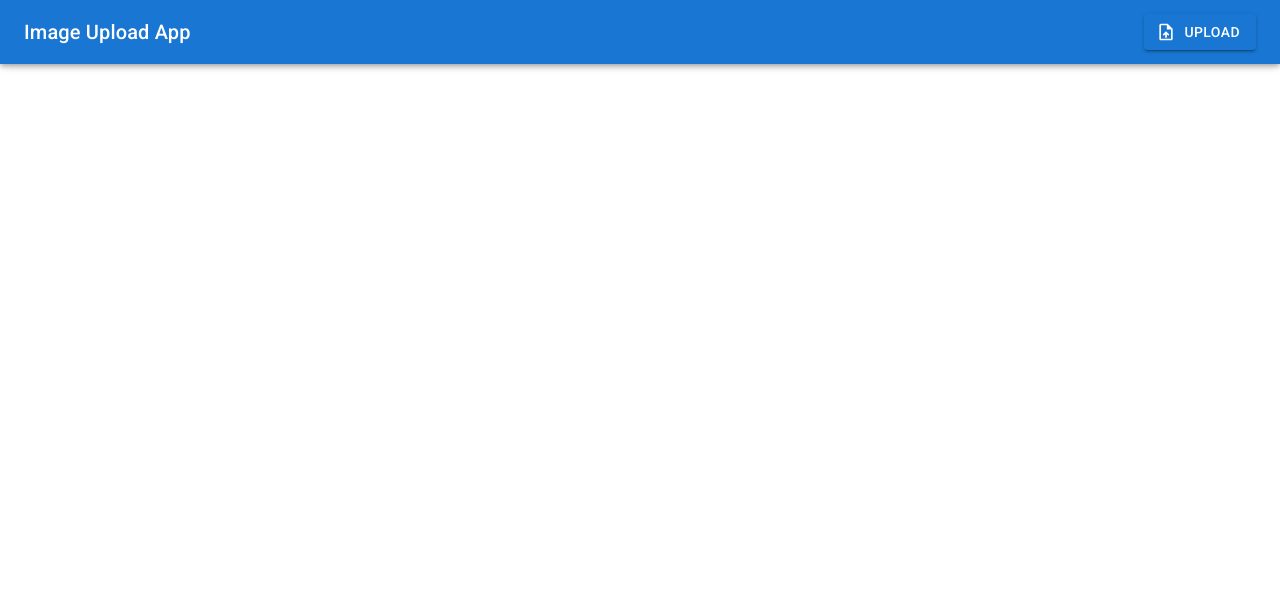
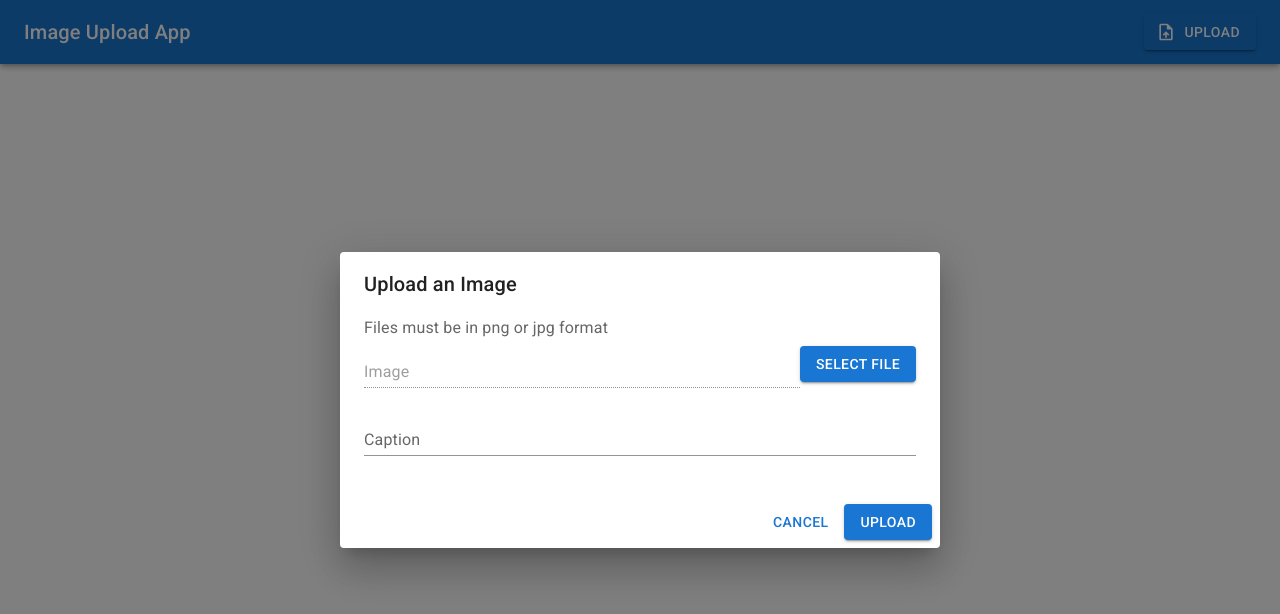
Before and after one commit to saraace/BCBS-Take-Home-Project, a React (Create React App) app: page / in a window 1280 px wide. Both pictures are taken after a click on the button "UPLOAD". Shown: the top 614 px of the page. Built offline with nearby package versions, Linux system fonts and the light colour scheme.

Commit message:
Created upload modal

```diff
--- a/src/components/TopBar/TopBar.tsx
+++ b/src/components/TopBar/TopBar.tsx
@@ -1,17 +1,26 @@
 import { AppBar, Button, Toolbar, Typography } from "@mui/material";
 import UploadIcon from "@mui/icons-material/UploadFile";
+import { useState } from "react";
+import UploadModal from "../UploadModal/UploadModal";
 
-const TopBar = () => (
+const TopBar = () => {
+	const [modalOpen, setModalOpen] = useState<boolean>(false);
+
+	const toggleModal = () => setModalOpen((modalOpen) => !modalOpen);
+
+	return (
 		<AppBar position="fixed">
 			<Toolbar>
 				<Typography variant="h6" component="div" sx={{ flexGrow: 1 }}>
 					Image Upload App
 				</Typography>
-			<Button variant="contained" startIcon={<UploadIcon />}>
+				<Button variant="contained" startIcon={<UploadIcon />} onClick={toggleModal}>
 					Upload
 				</Button>
 			</Toolbar>
+			<UploadModal open={modalOpen} handleClose={toggleModal} />
 		</AppBar>
 	);
+};
 
 export default TopBar;
--- /dev/null
+++ b/src/components/UploadModal/UploadModal.styles.tsx
@@ -0,0 +1,7 @@
+import styled from "@emotion/styled";
+
+export const FormField = styled.div`
+	display: flex;
+	align-items: center;
+	margin: 0 0 20px;
+`;
--- /dev/null
+++ b/src/components/UploadModal/UploadModal.tsx
@@ -0,0 +1,50 @@
+import { ChangeEvent, useState } from "react";
+import { Button, Dialog, DialogActions, DialogContent, DialogContentText, DialogTitle, TextField } from "@mui/material";
+import { Box } from "@mui/system";
+import { FormField } from "./UploadModal.styles";
+
+interface UploadModalProps {
+	open: boolean;
+	handleClose: () => void;
+}
+
+const UploadModal: React.FC<UploadModalProps> = ({ open, handleClose }) => {
+	const [image, setImage] = useState<File>();
+
+	const onImageSelect = (e: ChangeEvent<HTMLInputElement>) => {
+		if (e.target.files && e.target.files.length > 0) {
+			setImage(e.target.files[0]);
+		}
+	};
+
+	return (
+		<Dialog open={open} onClose={handleClose} maxWidth="sm" fullWidth>
+			<DialogTitle>Upload an Image</DialogTitle>
+			<DialogContent>
+				<DialogContentText>Files must be in png or jpg format</DialogContentText>
+				<FormField>
+					<Box sx={{ flexGrow: 1 }}>
+						<TextField variant="standard" label="Image" value={image ? image.name : ""} fullWidth disabled />
+					</Box>
+					<Box>
+						<Button variant="contained" component="label">
+							Select File
+							<input type="file" hidden onChange={onImageSelect} />
+						</Button>
+					</Box>
+				</FormField>
+				<FormField>
+					<TextField variant="standard" id="caption" label="Caption" multiline fullWidth />
+				</FormField>
+			</DialogContent>
+			<DialogActions>
+				<Button onClick={handleClose}>Cancel</Button>
+				<Button variant="contained" onClick={handleClose}>
+					Upload
+				</Button>
+			</DialogActions>
+		</Dialog>
+	);
+};
+
+export default UploadModal;
```
Lines whose indentation alone changed are shown as unchanged.
